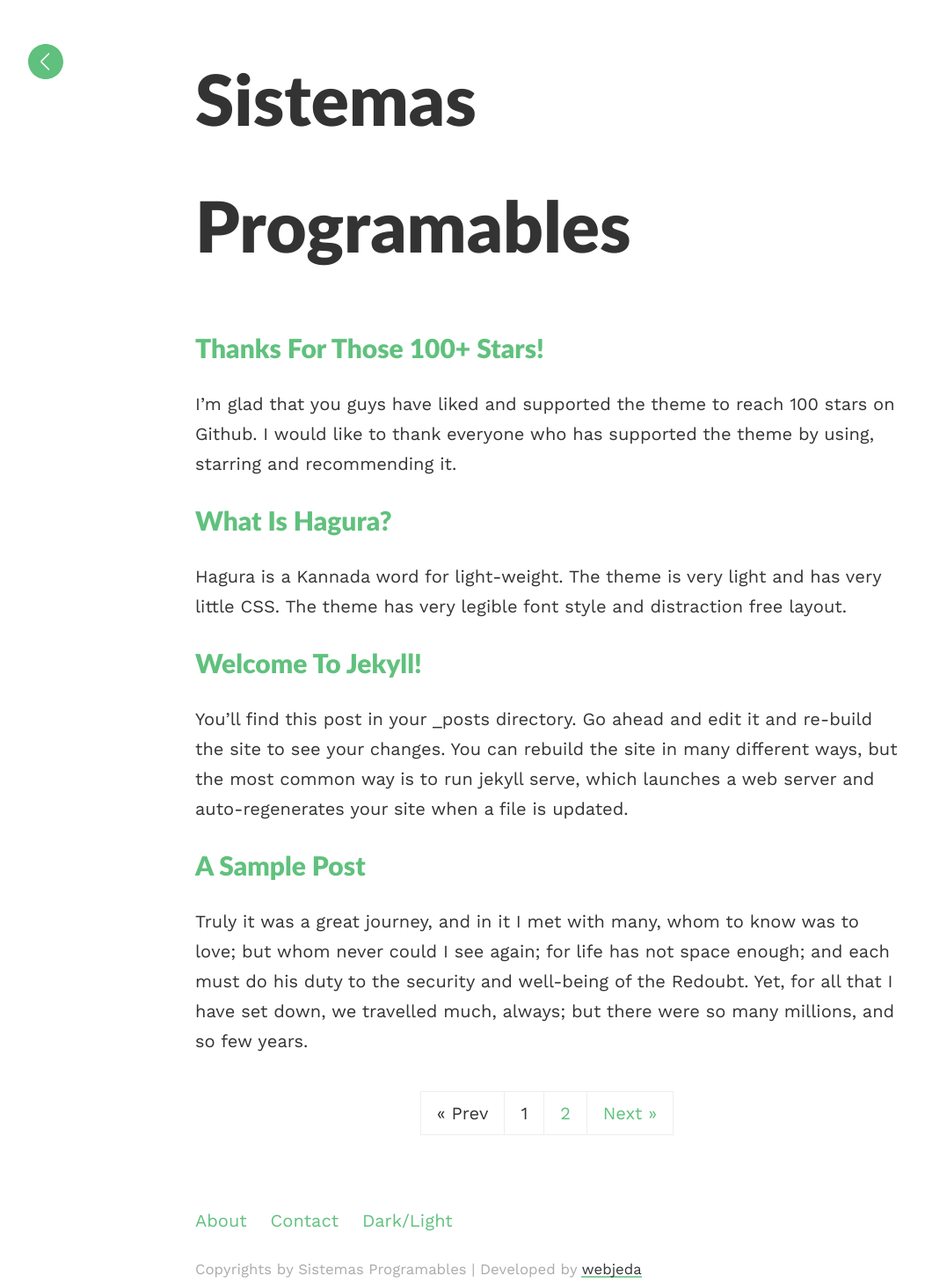
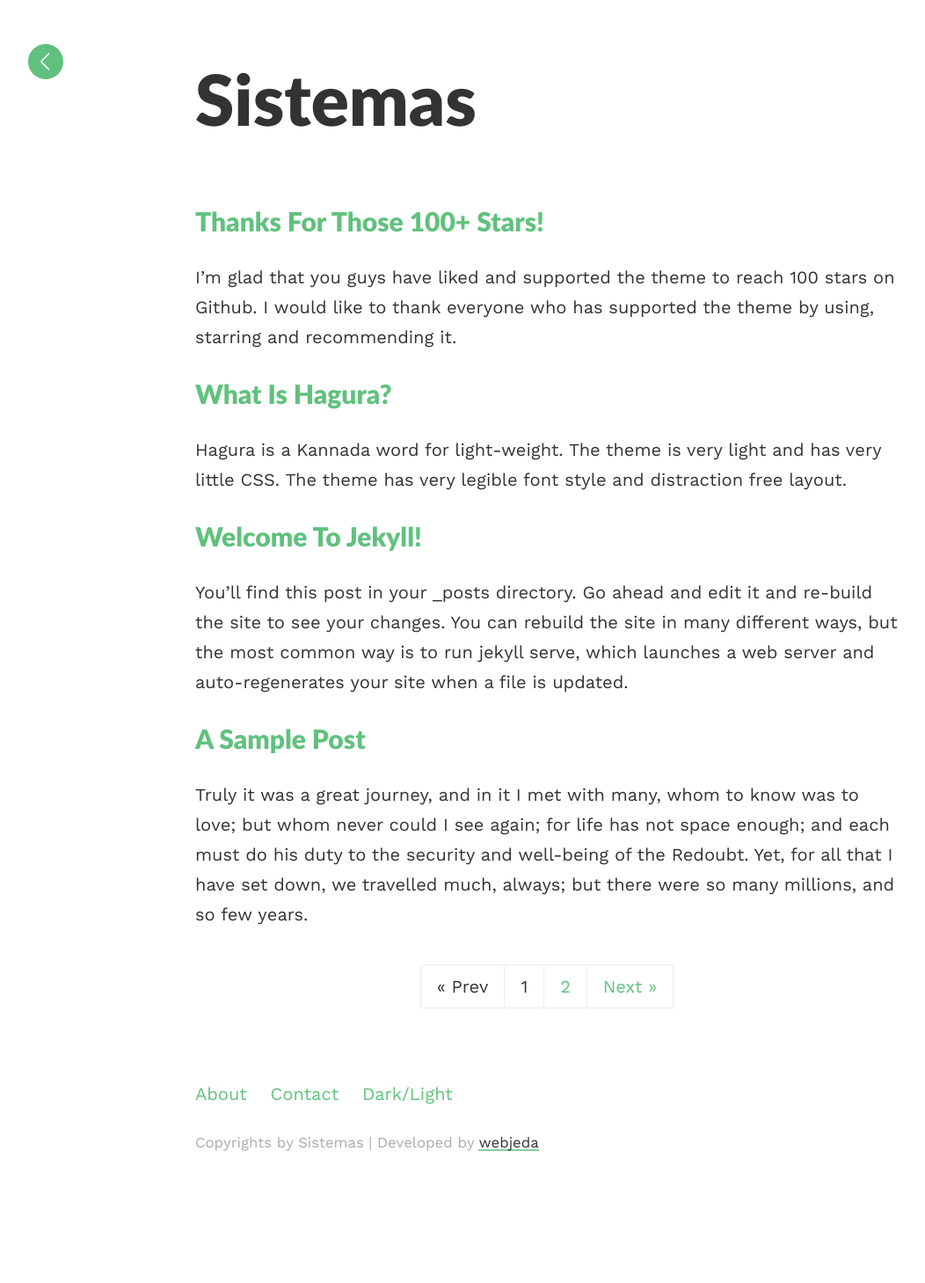
Before and after one commit to sharu725/hagura, a Jekyll site: the page built from index.html, in a window 1280 px wide. Shown: the whole page at 88% size, without its empty margins (18-1070 px from the left). Built offline with Jekyll 4.4.1, drawn with Linux system fonts in a browser that asks for light colours; the list of posts is cut into pages by our own code; after the commit the page ends 1314 px from its top, so only the background shows below that.

Commit message:
Update _config.yml

```diff
--- a/_config.yml
+++ b/_config.yml
@@ -1,6 +1,6 @@
 ### your site title here
 
-title: Sistemas Programables
+title: Sistemas
 # disabled because we are using a custom domain
 #baseurl: /hagura # name of the repository
 email: L20212433@tectijuana.edu.mx
```
